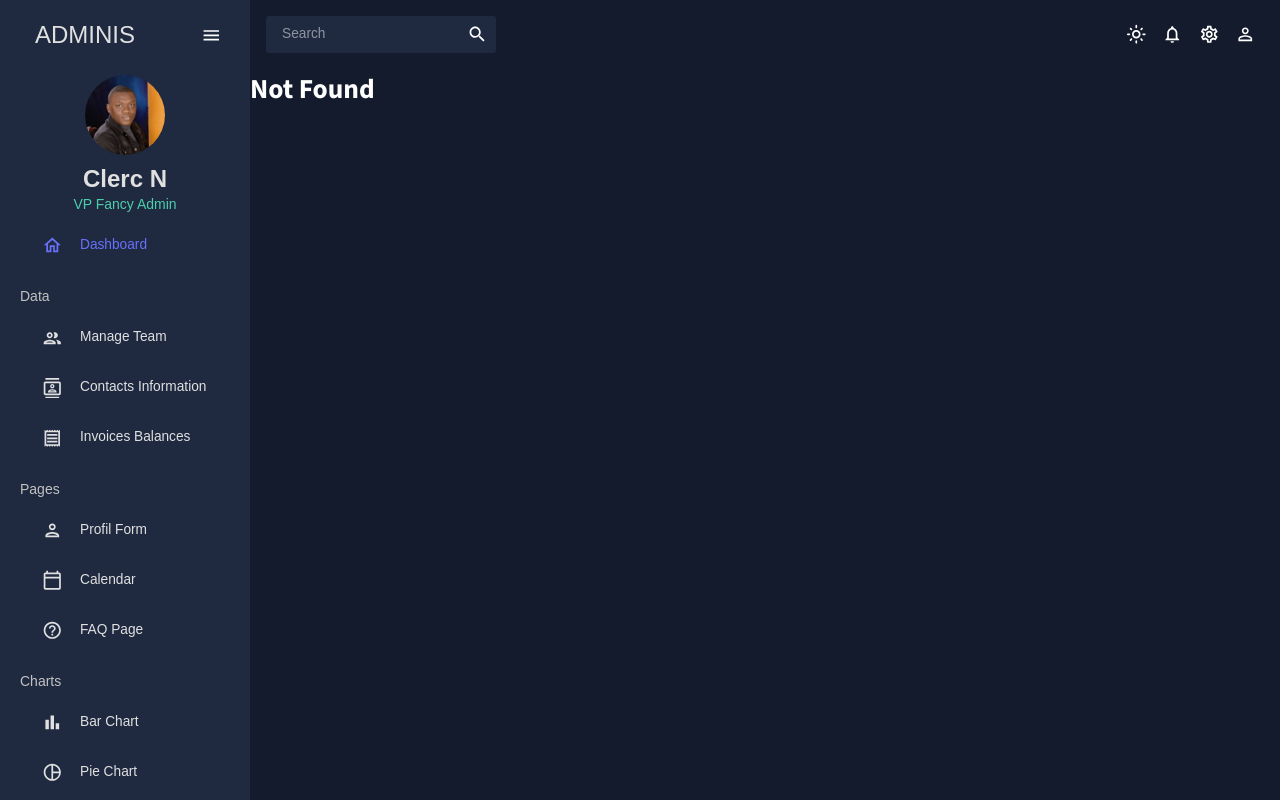
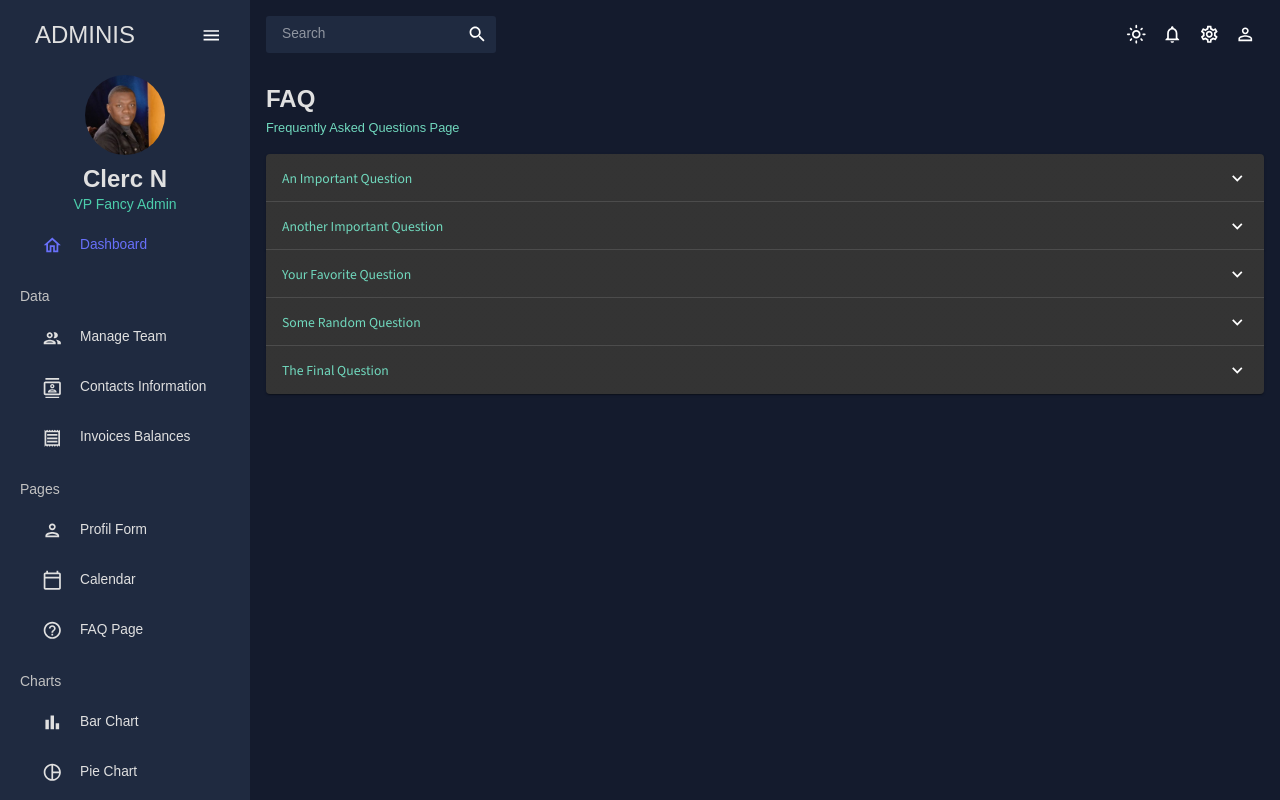
Before and after one commit to ncn17/ncn-react-admin, a React (Vite) app: page /faq in a window 1280 px wide. Before the commit this address had no page. Built offline with nearby package versions, Linux system fonts and the light colour scheme.

Commit message:
add faq page

```diff
--- a/src/App.tsx
+++ b/src/App.tsx
@@ -11,6 +11,7 @@ import { Contacts } from './pages/contacts';
 import { Invoices } from './pages/invoices';
 import { Profiles } from './pages/profiles';
 import { Calendar } from './pages/calendar';
+import { Faq } from './pages/faq';
 
 /**
  * Build a custom App Wrapped
@@ -30,6 +31,7 @@ export function App() {
           <Route path="/invoices" element={<Invoices />} />
           <Route path="/profil-form" element={<Profiles />} />
           <Route path="/calendar" element={<Calendar />} />
+          <Route path="/faq" element={<Faq />} />
           <Route path="*" element={<NotFound />} />
         </Routes>
       </main>
--- a/src/data/mockData.tsx
+++ b/src/data/mockData.tsx
@@ -314,6 +314,29 @@ export const mockTransactions = [
     user: 'jackdower',
     date: '2022-04-01',
     cost: '133.45',
+  },
+];
+
+export const mockFaqs = [
+  {
+    title: 'An Important Question',
+    body: 'Lorem ipsum dolor sit amet, consectetur adipiscing elit. Suspendisse malesuada lacus ex, sit amet blandit leo lobortis eget.',
+  },
+  {
+    title: 'Another Important Question',
+    body: 'Lorem ipsum dolor sit amet, consectetur adipiscing elit. Suspendisse malesuada lacus ex, sit amet blandit leo lobortis eget.',
+  },
+  {
+    title: 'Your Favorite Question',
+    body: 'Lorem ipsum dolor sit amet, consectetur adipiscing elit. Suspendisse malesuada lacus ex, sit amet blandit leo lobortis eget.',
+  },
+  {
+    title: 'Some Random Question',
+    body: 'Lorem ipsum dolor sit amet, consectetur adipiscing elit. Suspendisse malesuada lacus ex, sit amet blandit leo lobortis eget.',
+  },
+  {
+    title: 'The Final Question',
+    body: 'Lorem ipsum dolor sit amet, consectetur adipiscing elit. Suspendisse malesuada lacus ex, sit amet blandit leo lobortis eget.',
   },
 ];
 
--- /dev/null
+++ b/src/pages/faq/index.tsx
@@ -0,0 +1,37 @@
+import {
+  Accordion,
+  AccordionDetails,
+  AccordionSummary,
+  Box,
+  useTheme,
+} from '@mui/material';
+import { GridExpandMoreIcon } from '@mui/x-data-grid';
+import { Header } from '../../components/header';
+import { tokens } from '../../theme';
+import { mockFaqs } from '../../data/mockData';
+
+export const Faq = () => {
+  const theme = useTheme();
+  const colors = tokens(theme.palette.mode);
+
+  return (
+    <Box m={2}>
+      <Header title="FAQ" subTitle="Frequently Asked Questions Page" />
+      <Box mt={2}>
+        {mockFaqs.map(({ title, body }, index) => (
+          <Accordion sx={{ backgroundColor: colors.grey[800] }}>
+            <AccordionSummary
+              expandIcon={<GridExpandMoreIcon />}
+              aria-controls={`panel${index}-content`}
+              id={`panel${index}-header`}
+              sx={{ color: colors.greenAccent[400] }}
+            >
+              {title}
+            </AccordionSummary>
+            <AccordionDetails>{body}</AccordionDetails>
+          </Accordion>
+        ))}
+      </Box>
+    </Box>
+  );
+};
```
